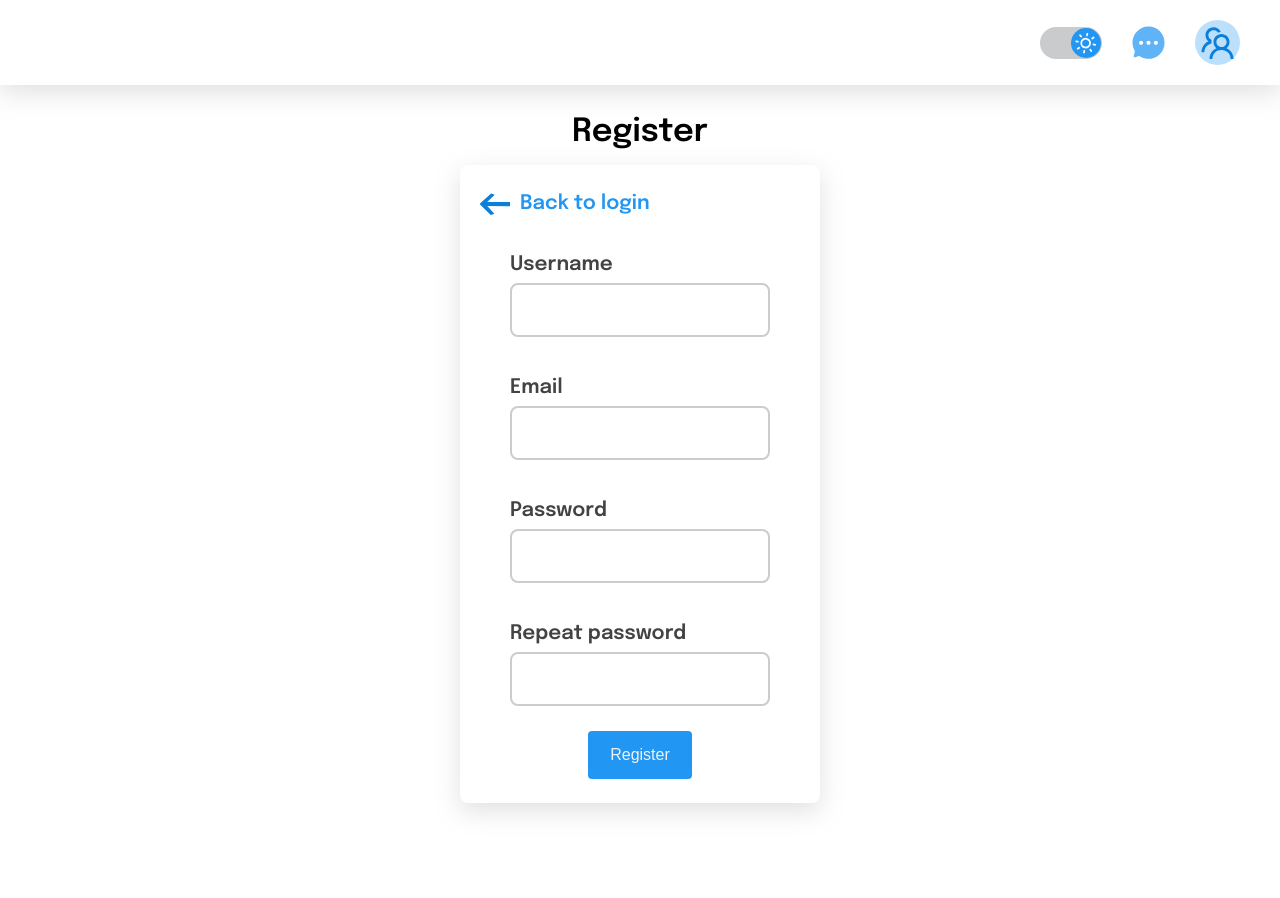
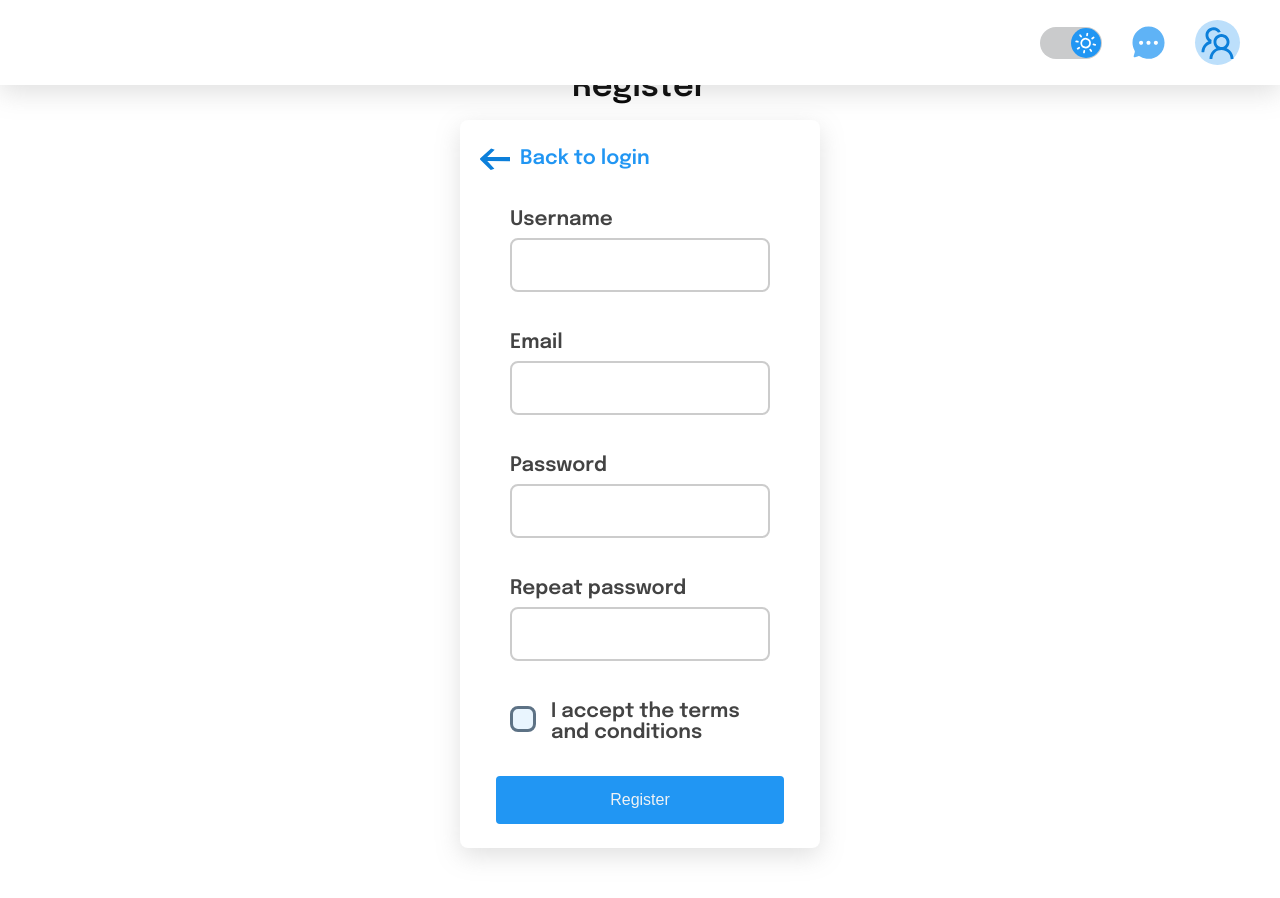
Before and after one commit to AlbinaBlazhko17/turbo, a React (Vite) app: page /signup in a window 1280 px wide. Shown: the top 898 px of the page. Built offline with nearby package versions, Linux system fonts and the light colour scheme.

Commit message:
fix: change styles

```diff
--- a/src/pages/AuthPage/AuthPage.module.scss
+++ b/src/pages/AuthPage/AuthPage.module.scss
@@ -57,6 +57,10 @@
 					outline: none;
 				}
 			}
+			&__button {
+				margin-top: 20px;
+				width: 90%;
+			}
 		}
 	}
 	&__register {
--- a/src/pages/AuthPage/AuthPage.tsx
+++ b/src/pages/AuthPage/AuthPage.tsx
@@ -3,12 +3,12 @@ import { Formik } from 'formik';
 import { useEffect, useRef, useState } from 'react';
 import { useLocation } from 'react-router';
 import { IFormikRef } from '@/interfaces/IDataForFormik';
-import { Button, CustomInput, CustomLabel } from '@/components';
+import { Button, CustomCheckbox, CustomInput, CustomLabel } from '@/components';
 import { Link } from 'react-router-dom';
 import ArrowIcon from '@/assets/icons/sort-arrow.svg';
+import { motion } from 'framer-motion';
 
 import style from './AuthPage.module.scss';
-import { motion } from 'framer-motion';
 
 function AuthPage() {
 	const [data, setData] = useState<IDataForAuth>({
@@ -69,8 +69,12 @@ function AuthPage() {
 									<CustomInput formik={formik} label="password" type="password" setData={setData} />
 								</div>
 								{currentPath === 'signup' && (
+									<>
 										<div className={style['auth__form-item']}>
-										<CustomLabel label="checkPassword" className={style['auth__form-item__label']}>
+											<CustomLabel
+												label="checkPassword"
+												className={style['auth__form-item__label']}
+											>
 												Repeat password
 											</CustomLabel>
 											<CustomInput
@@ -80,6 +84,16 @@ function AuthPage() {
 												setData={setData}
 											/>
 										</div>
+										<div className={style['auth__form-item']}>
+											<CustomLabel label="terms" className={style['auth__form-item__label']}>
+												<CustomCheckbox formik={formik} label="terms" setData={setData} />I
+												accept the terms and conditions
+											</CustomLabel>
+											{formik.touched.terms && formik.errors.terms && (
+												<div className={style[`form-item__error`]}>{formik.errors.terms}</div>
+											)}
+										</div>
+									</>
 								)}
 								<Button appearance="filled" type="submit" className={style['auth__form-item__button']}>
 									{currentPath === 'login' ? 'Login' : 'Register'}
```
Lines whose indentation alone changed are shown as unchanged.
